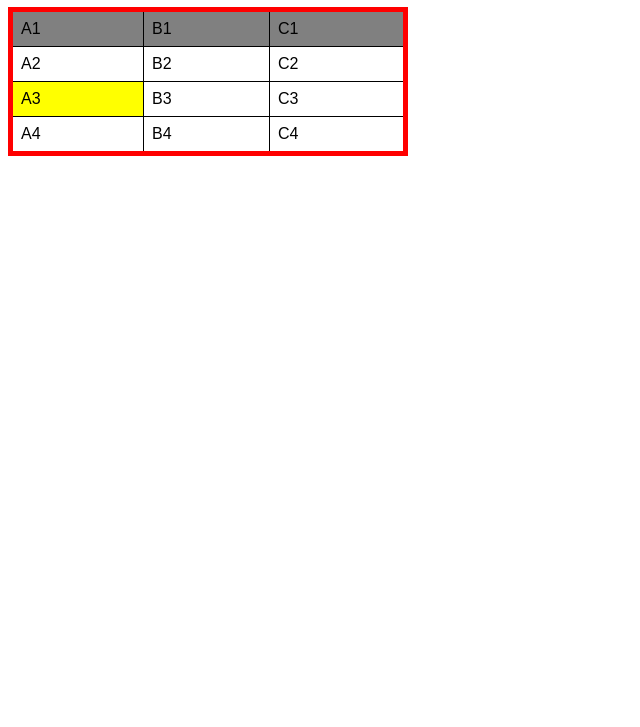
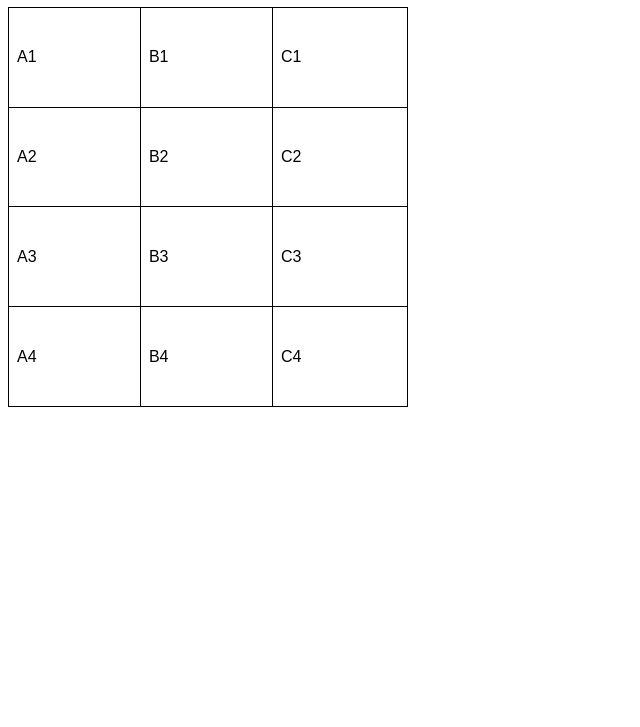
Before and after one commit to cassianoalvesss/html-css, a plain HTML site: page exercícios/ex023/tabela002.html in a window 1280 px wide. Shown: the part 73-800 px from the top of the page, without its empty margins (0-640 px from the left). Drawn offline with Linux system fonts and the light colour scheme.

Commit message:
Update tabela002.html

```diff
--- a/exercícios/ex023/tabela002.html
+++ b/exercícios/ex023/tabela002.html
@@ -6,26 +6,24 @@
     <meta name="viewport" content="width=device-width, initial-scale=1.0">
 
     <style>
+
+        body{
+            font-family: Arial, Helvetica, sans-serif;
+        }
+
         td{
             border: 1px solid black;
             padding: 8px;
 
         }
 
-        td.dado {
-            background-color: yellow;
+        table{
+            width: 400px;
+            height: 400px;
+            border-collapse: collapse;
+            vertical-align: ;
         }
 
-        tr.linha{
-            background-color: grey;
-        }
-
-        table{
-            width: 400px;
-            font-family:Arial, Helvetica, sans-serif ;
-            border-collapse: collapse;
-            border: 5px solid red;
-        }
     </style>
 
     <title>Tabelas</title>
@@ -33,7 +31,7 @@
 <body>
     <h1>Minha primeira tabela</h1>
     <table>
-        <tr class="linha">
+        <tr>
             <td>A1</td>
             <td>B1</td>
             <td>C1</td>
@@ -44,7 +42,7 @@
             <td>C2</td>
         </tr>
         <tr>
-            <td class="dado">A3</td>
+            <td>A3</td>
             <td>B3</td>
             <td>C3</td>
         </tr>
```
